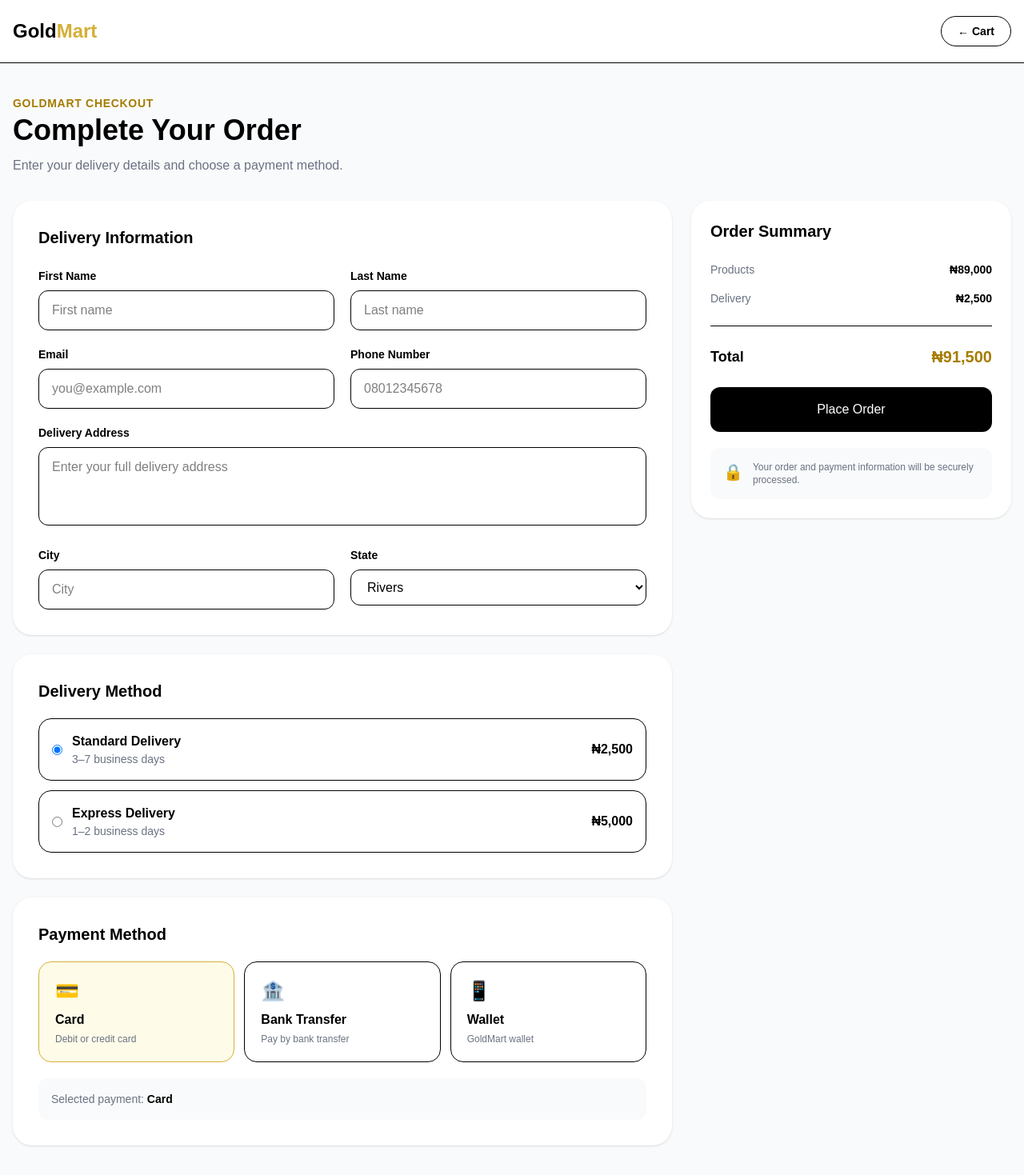
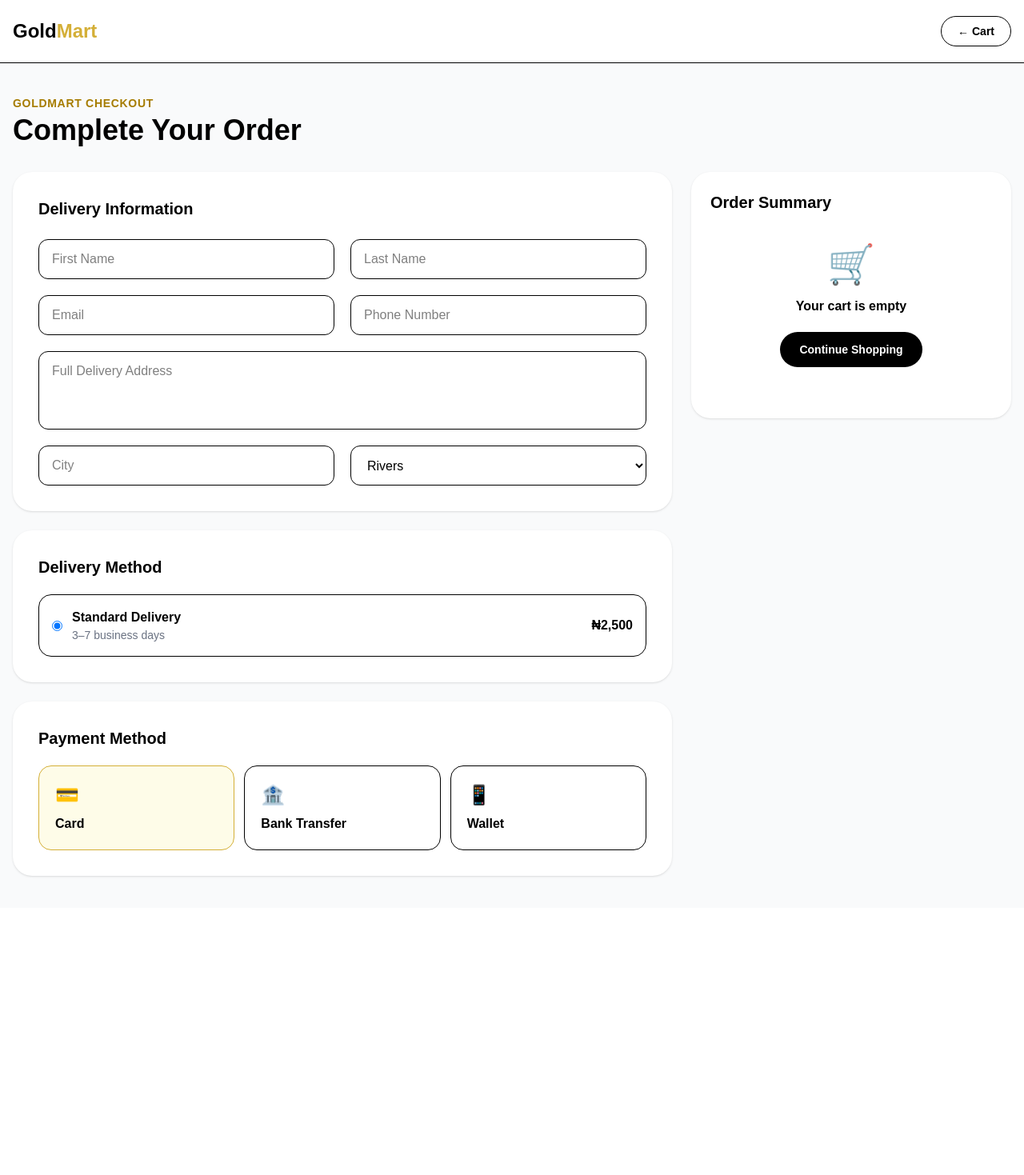
Before and after one commit to oscar1-max/Gold-mart-Ybsr, a Next.js app: page /checkout in a window 1280 px wide. Shown: the top 1469 px of the page at 80% size. After the commit the page ends 1135 px from the top, so only its background shows below. Built offline with nearby package versions, Linux system fonts and the light colour scheme.

Commit message:
Enhance checkout functionality with cart integration
Refactor checkout page to include cart and payment methods.

```diff
--- a/app/checkout/page.tsx
+++ b/app/checkout/page.tsx
@@ -1,10 +1,41 @@
 "use client";
 
 import Link from "next/link";
-import { useState } from "react";
+import { useMemo, useState } from "react";
+import { useCart } from "../../components/CartProvider";
 
 export default function CheckoutPage() {
+  const { cart } = useCart();
   const [paymentMethod, setPaymentMethod] = useState("card");
+
+  const subtotal = useMemo(() => {
+    return cart.reduce((total, item) => {
+      const price =
+        typeof item.price === "number"
+          ? item.price
+          : Number(String(item.price).replace(/[^0-9.]/g, ""));
+
+      return total + price * item.quantity;
+    }, 0);
+  }, [cart]);
+
+  const delivery = subtotal > 0 ? 2500 : 0;
+  const total = subtotal + delivery;
+
+  function formatPrice(amount: number) {
+    return `₦${amount.toLocaleString("en-NG")}`;
+  }
+
+  function handlePlaceOrder() {
+    if (cart.length === 0) {
+      alert("Your cart is empty.");
+      return;
+    }
+
+    alert(
+      "Order created successfully. Real payment processing will be connected to the GoldMart backend."
+    );
+  }
 
   return (
     <main className="min-h-screen bg-gray-50 text-black">
@@ -12,6 +43,7 @@ export default function CheckoutPage() {
       {/* HEADER */}
       <header className="border-b bg-white">
         <div className="mx-auto flex max-w-7xl items-center justify-between px-4 py-5">
+
           <Link href="/" className="text-2xl font-black">
             Gold<span className="text-[#D4AF37]">Mart</span>
           </Link>
@@ -22,13 +54,13 @@ export default function CheckoutPage() {
           >
             ← Cart
           </Link>
+
         </div>
       </header>
 
-      {/* CHECKOUT */}
+      {/* CONTENT */}
       <div className="mx-auto max-w-7xl px-4 py-10">
 
-        <div>
         <p className="text-sm font-bold uppercase tracking-wider text-[#A67C00]">
           GoldMart Checkout
         </p>
@@ -37,16 +69,12 @@ export default function CheckoutPage() {
           Complete Your Order
         </h1>
 
-          <p className="mt-3 text-gray-500">
-            Enter your delivery details and choose a payment method.
-          </p>
-        </div>
-
         <div className="mt-8 grid gap-6 lg:grid-cols-3">
 
-          {/* CUSTOMER DETAILS */}
-          <section className="lg:col-span-2">
+          {/* LEFT */}
+          <section className="space-y-6 lg:col-span-2">
 
+            {/* DELIVERY */}
             <div className="rounded-3xl bg-white p-6 shadow-sm sm:p-8">
 
               <h2 className="text-xl font-black">
@@ -55,84 +83,40 @@ export default function CheckoutPage() {
 
               <div className="mt-6 grid gap-5 sm:grid-cols-2">
 
-                <div>
-                  <label className="mb-2 block text-sm font-bold">
-                    First Name
-                  </label>
+                <input
+                  placeholder="First Name"
+                  className="rounded-xl border px-4 py-3 outline-none focus:border-[#D4AF37]"
+                />
 
                 <input
-                    type="text"
-                    placeholder="First name"
-                    className="w-full rounded-xl border px-4 py-3 outline-none focus:border-[#D4AF37]"
+                  placeholder="Last Name"
+                  className="rounded-xl border px-4 py-3 outline-none focus:border-[#D4AF37]"
                 />
-                </div>
-
-                <div>
-                  <label className="mb-2 block text-sm font-bold">
-                    Last Name
-                  </label>
-
-                  <input
-                    type="text"
-                    placeholder="Last name"
-                    className="w-full rounded-xl border px-4 py-3 outline-none focus:border-[#D4AF37]"
-                  />
-                </div>
-
-                <div>
-                  <label className="mb-2 block text-sm font-bold">
-                    Email
-                  </label>
 
                 <input
                   type="email"
-                    placeholder="you@example.com"
-                    className="w-full rounded-xl border px-4 py-3 outline-none focus:border-[#D4AF37]"
+                  placeholder="Email"
+                  className="rounded-xl border px-4 py-3 outline-none focus:border-[#D4AF37]"
                 />
-                </div>
-
-                <div>
-                  <label className="mb-2 block text-sm font-bold">
-                    Phone Number
-                  </label>
 
                 <input
                   type="tel"
-                    placeholder="08012345678"
-                    className="w-full rounded-xl border px-4 py-3 outline-none focus:border-[#D4AF37]"
+                  placeholder="Phone Number"
+                  className="rounded-xl border px-4 py-3 outline-none focus:border-[#D4AF37]"
                 />
-                </div>
-
-                <div className="sm:col-span-2">
-                  <label className="mb-2 block text-sm font-bold">
-                    Delivery Address
-                  </label>
 
                 <textarea
                   rows={3}
-                    placeholder="Enter your full delivery address"
-                    className="w-full resize-none rounded-xl border px-4 py-3 outline-none focus:border-[#D4AF37]"
+                  placeholder="Full Delivery Address"
+                  className="resize-none rounded-xl border px-4 py-3 outline-none focus:border-[#D4AF37] sm:col-span-2"
                 />
-                </div>
-
-                <div>
-                  <label className="mb-2 block text-sm font-bold">
-                    City
-                  </label>
 
                 <input
-                    type="text"
                   placeholder="City"
-                    className="w-full rounded-xl border px-4 py-3 outline-none focus:border-[#D4AF37]"
+                  className="rounded-xl border px-4 py-3 outline-none focus:border-[#D4AF37]"
                 />
-                </div>
 
-                <div>
-                  <label className="mb-2 block text-sm font-bold">
-                    State
-                  </label>
-
-                  <select className="w-full rounded-xl border bg-white px-4 py-3 outline-none focus:border-[#D4AF37]">
+                <select className="rounded-xl border bg-white px-4 py-3 outline-none focus:border-[#D4AF37]">
                   <option>Rivers</option>
                   <option>Lagos</option>
                   <option>Abuja</option>
@@ -142,23 +126,22 @@ export default function CheckoutPage() {
                   <option>Kano</option>
                   <option>Other</option>
                 </select>
-                </div>
 
               </div>
 
             </div>
 
-            {/* DELIVERY */}
-            <div className="mt-6 rounded-3xl bg-white p-6 shadow-sm sm:p-8">
+            {/* DELIVERY METHOD */}
+            <div className="rounded-3xl bg-white p-6 shadow-sm sm:p-8">
 
               <h2 className="text-xl font-black">
                 Delivery Method
               </h2>
 
-              <div className="mt-5 space-y-3">
+              <label className="mt-5 flex cursor-pointer items-center justify-between rounded-2xl border p-4">
 
-                <label className="flex cursor-pointer items-center justify-between rounded-2xl border p-4">
                 <div className="flex items-center gap-3">
+
                   <input
                     type="radio"
                     name="delivery"
@@ -174,42 +157,19 @@ export default function CheckoutPage() {
                       3–7 business days
                     </p>
                   </div>
+
                 </div>
 
                 <span className="font-bold">
                   ₦2,500
                 </span>
-                </label>
 
-                <label className="flex cursor-pointer items-center justify-between rounded-2xl border p-4">
-                  <div className="flex items-center gap-3">
-                    <input
-                      type="radio"
-                      name="delivery"
-                    />
-
-                    <div>
-                      <p className="font-bold">
-                        Express Delivery
-                      </p>
-
-                      <p className="text-sm text-gray-500">
-                        1–2 business days
-                      </p>
-                    </div>
-                  </div>
-
-                  <span className="font-bold">
-                    ₦5,000
-                  </span>
               </label>
 
             </div>
 
-            </div>
-
             {/* PAYMENT */}
-            <div className="mt-6 rounded-3xl bg-white p-6 shadow-sm sm:p-8">
+            <div className="rounded-3xl bg-white p-6 shadow-sm sm:p-8">
 
               <h2 className="text-xl font-black">
                 Payment Method
@@ -217,77 +177,35 @@ export default function CheckoutPage() {
 
               <div className="mt-5 grid gap-3 sm:grid-cols-3">
 
+                {[
+                  ["card", "💳", "Card"],
+                  ["transfer", "🏦", "Bank Transfer"],
+                  ["wallet", "📱", "Wallet"],
+                ].map(([value, icon, name]) => (
+
                   <button
+                    key={value}
                     type="button"
-                  onClick={() => setPaymentMethod("card")}
+                    onClick={() => setPaymentMethod(value)}
                     className={`rounded-2xl border p-5 text-left ${
-                    paymentMethod === "card"
+                      paymentMethod === value
                         ? "border-[#D4AF37] bg-yellow-50"
                         : ""
                     }`}
                   >
-                  <div className="text-2xl">💳</div>
+
+                    <div className="text-2xl">
+                      {icon}
+                    </div>
 
                     <p className="mt-2 font-bold">
-                    Card
+                      {name}
                     </p>
 
-                  <p className="mt-1 text-xs text-gray-500">
-                    Debit or credit card
-                  </p>
                   </button>
 
-                <button
-                  type="button"
-                  onClick={() => setPaymentMethod("transfer")}
-                  className={`rounded-2xl border p-5 text-left ${
-                    paymentMethod === "transfer"
-                      ? "border-[#D4AF37] bg-yellow-50"
-                      : ""
-                  }`}
-                >
-                  <div className="text-2xl">🏦</div>
+                ))}
 
-                  <p className="mt-2 font-bold">
-                    Bank Transfer
-                  </p>
-
-                  <p className="mt-1 text-xs text-gray-500">
-                    Pay by bank transfer
-                  </p>
-                </button>
-
-                <button
-                  type="button"
-                  onClick={() => setPaymentMethod("wallet")}
-                  className={`rounded-2xl border p-5 text-left ${
-                    paymentMethod === "wallet"
-                      ? "border-[#D4AF37] bg-yellow-50"
-                      : ""
-                  }`}
-                >
-                  <div className="text-2xl">📱</div>
-
-                  <p className="mt-2 font-bold">
-                    Wallet
-                  </p>
-
-                  <p className="mt-1 text-xs text-gray-500">
-                    GoldMart wallet
-                  </p>
-                </button>
-
-              </div>
-
-              <div className="mt-5 rounded-xl bg-gray-50 p-4 text-sm text-gray-500">
-                Selected payment:{" "}
-                <span className="font-bold text-black">
-                  {paymentMethod === "card"
-                    ? "Card"
-                    : paymentMethod === "transfer"
-                    ? "Bank Transfer"
-                    : "GoldMart Wallet"}
-                </span>
               </div>
 
             </div>
@@ -301,26 +219,93 @@ export default function CheckoutPage() {
               Order Summary
             </h2>
 
-            <div className="mt-6 space-y-4 border-b pb-6">
+            {cart.length === 0 ? (
 
-              <div className="flex justify-between text-sm">
+              <div className="py-10 text-center">
+
+                <div className="text-5xl">
+                  🛒
+                </div>
+
+                <p className="mt-4 font-bold">
+                  Your cart is empty
+                </p>
+
+                <Link
+                  href="/shop"
+                  className="mt-5 inline-block rounded-full bg-black px-6 py-3 text-sm font-bold text-white"
+                >
+                  Continue Shopping
+                </Link>
+
+              </div>
+
+            ) : (
+
+              <>
+                <div className="mt-6 space-y-4">
+
+                  {cart.map((item) => {
+
+                    const price =
+                      typeof item.price === "number"
+                        ? item.price
+                        : Number(
+                            String(item.price).replace(
+                              /[^0-9.]/g,
+                              ""
+                            )
+                          );
+
+                    return (
+                      <div
+                        key={item.id}
+                        className="flex justify-between gap-4 border-b pb-4"
+                      >
+
+                        <div>
+                          <p className="font-bold">
+                            {item.name}
+                          </p>
+
+                          <p className="text-sm text-gray-500">
+                            Quantity: {item.quantity}
+                          </p>
+                        </div>
+
+                        <p className="font-bold">
+                          {formatPrice(price * item.quantity)}
+                        </p>
+
+                      </div>
+                    );
+
+                  })}
+
+                </div>
+
+                <div className="mt-6 space-y-3 border-b pb-6">
+
+                  <div className="flex justify-between">
                     <span className="text-gray-500">
-                  Products
+                      Subtotal
                     </span>
 
                     <span className="font-bold">
-                  ₦89,000
+                      {formatPrice(subtotal)}
                     </span>
                   </div>
 
-              <div className="flex justify-between text-sm">
+                  <div className="flex justify-between">
+
                     <span className="text-gray-500">
                       Delivery
                     </span>
 
                     <span className="font-bold">
-                  ₦2,500
+                      {formatPrice(delivery)}
                     </span>
+
                   </div>
 
                 </div>
@@ -332,39 +317,27 @@ export default function CheckoutPage() {
                   </span>
 
                   <span className="text-xl font-black text-[#A67C00]">
-                ₦91,500
+                    {formatPrice(total)}
                   </span>
 
                 </div>
 
                 <button
                   type="button"
-              onClick={() =>
-                alert(
-                  "Payment processing will be connected to the GoldMart backend."
-                )
-              }
+                  onClick={handlePlaceOrder}
                   className="w-full rounded-xl bg-black py-4 font-bold text-white transition hover:bg-[#D4AF37] hover:text-black"
                 >
                   Place Order
                 </button>
 
-            <div className="mt-5 flex gap-3 rounded-xl bg-gray-50 p-4">
+              </>
 
-              <span className="text-xl">
-                🔒
-              </span>
-
-              <p className="text-xs text-gray-500">
-                Your order and payment information will be
-                securely processed.
-              </p>
-
-            </div>
+            )}
 
           </aside>
 
         </div>
+
       </div>
     </main>
   );
```
Lines whose indentation alone changed are shown as unchanged.
